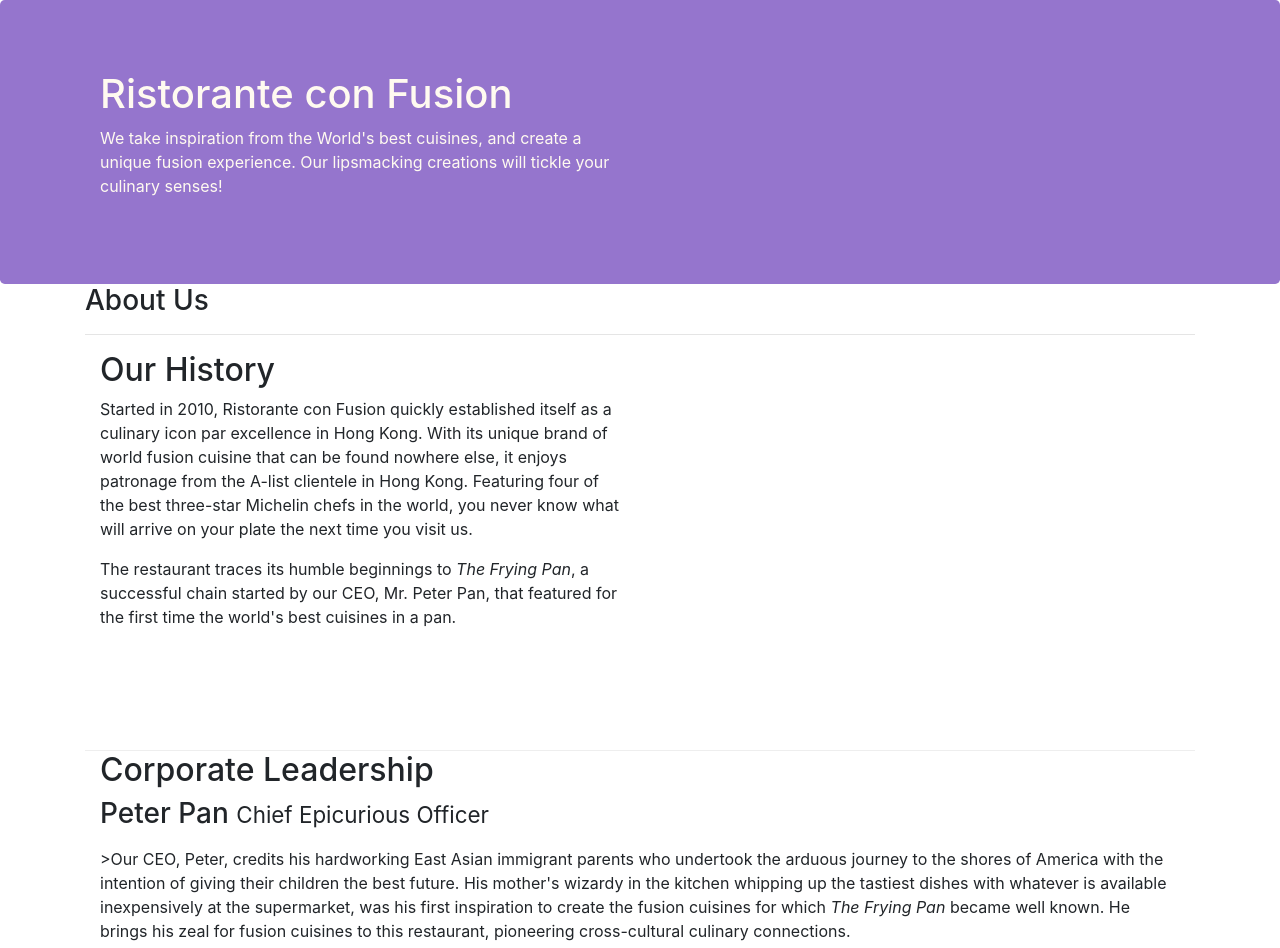
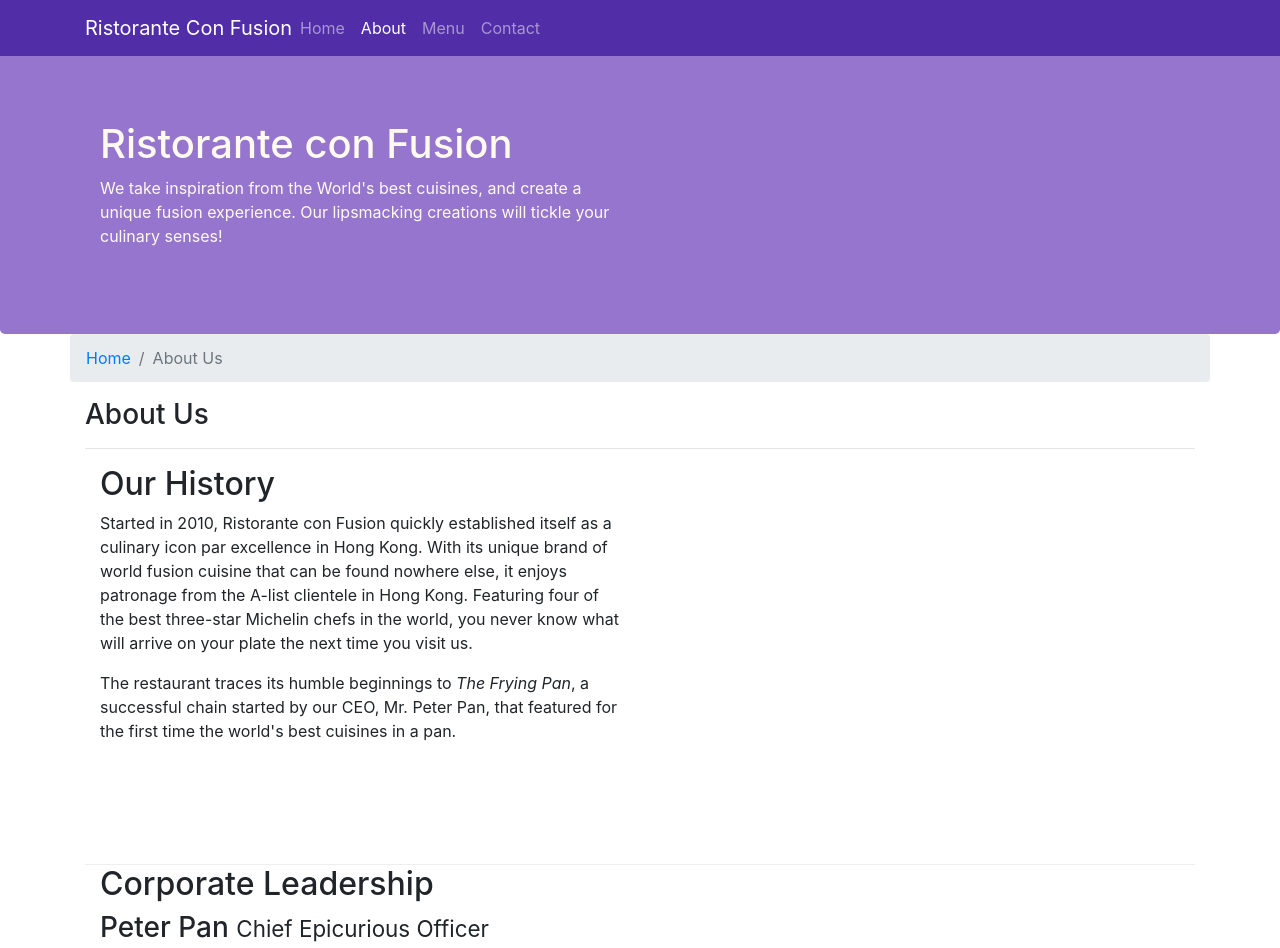
Before and after one commit to nmoragane/Bootstrap, a website: page aboutus.html in a window 1280 px wide. Shown: the top 948 px of the page. Drawn offline with nearby package versions, Linux system fonts and the light colour scheme.

Commit message:
navbar and breadcrumbs

```diff
--- a/aboutus.html
+++ b/aboutus.html
@@ -17,6 +17,22 @@
 </head>
 
 <body>
+    <nav class="navbar navbar-dark navbar-expand-sm fixed-top">
+        <div class="container">
+            <button class="navbar-toggler" type="button" data-toggle="collapse" data-target="#Navbar">
+                <span class="navbar-toggler-icon"></span>
+            </button>
+            <a class="navbar-brand mr-auto" href="index.html">Ristorante Con Fusion</a>
+            <div class="collapse navbar-collapse" id="Navbar">
+                <ul class="navbar-nav mr-auto">
+                    <li class="nav-item "><a class="nav-link" href="index.html">Home</a></li>
+                    <li class="nav-item active"><a class="nav-link" href="#">About</a></li>
+                    <li class="nav-item"><a class="nav-link" href="#">Menu</a></li>
+                    <li class="nav-item"><a class="nav-link" href="#">Contact</a></li>
+                </ul>
+            </div>
+        </div>
+    </nav>
 
     <header class="jumbotron">
         <div class="container">
@@ -33,6 +49,10 @@
 
     <div class="container">
         <div class="row">
+            <ol class="col-12 breadcrumb">
+                <li class="breadcrumb-item"><a href="index.html">Home</a></li>
+                <li class="breadcrumb-item active">About Us</li>
+            </ol>
             <div class="col-12">
                <h3>About Us</h3>
                <hr>
@@ -72,7 +92,7 @@
                 <div class="col-4 offset-1 col-sm-2">
                     <h5>Links</h5>
                     <ul class="list-unstyled">
-                        <li><a href="#">Home</a></li>
+                        <li><a href="index.html">Home</a></li>
                         <li><a href="#">About</a></li>
                         <li><a href="#">Menu</a></li>
                         <li><a href="#">Contact</a></li>
--- a/css/styles.css
+++ b/css/styles.css
@@ -28,3 +28,12 @@
     margin: 0px;
     color: #0f0f0f;
 }
+
+body {
+    padding: 50px 0px 0px 0px;
+    z-index: 0;
+}
+
+.navbar-dark {
+    background-color: #512DA8;
+}
```
Also changed, not shown: index.html (+18 -1 lines).
